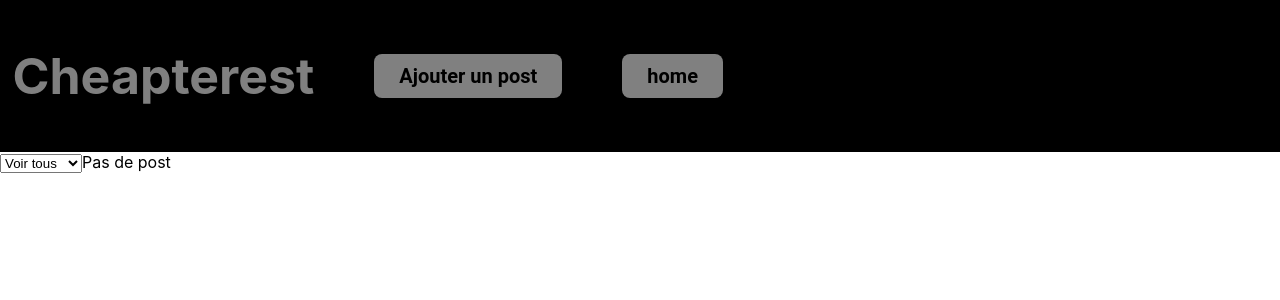
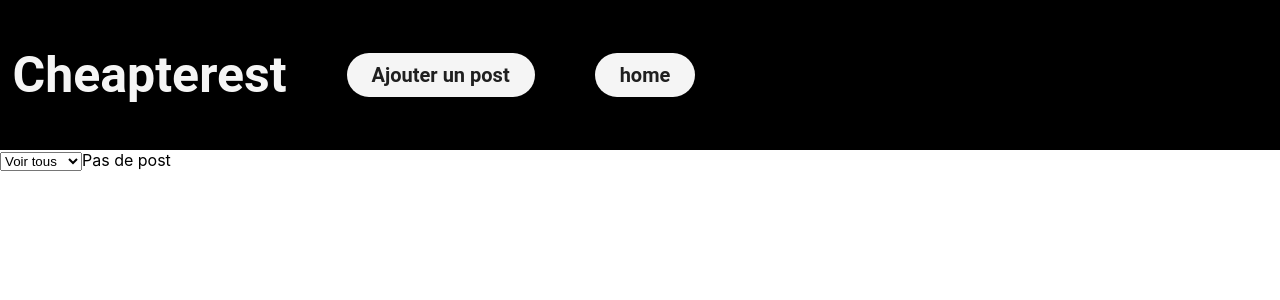
Before and after one commit to Sarahmarg/Cheapterest, a React (Create React App) app: page / in a window 1280 px wide. Shown: the top 300 px of the page. Built offline with nearby package versions, Linux system fonts and the light colour scheme.

Commit message:
css nath

```diff
--- a/src/App/App.css
+++ b/src/App/App.css
@@ -7,3 +7,35 @@ body {
   -webkit-font-smoothing: antialiased;
   -moz-osx-font-smoothing: grayscale;
 }
+
+.url-input {
+  margin-left: 3.5em;
+  font-size: 20px;
+  font-family: 'Roboto';
+  font-weight: bold;
+}
+
+.introuvable-input{
+  margin-left: 3.5em;
+  font-size: 20px;
+  font-family: 'Roboto';
+}
+
+
+.titre-input {
+  margin-left: 3.5em;
+  font-size: 20px;
+  font-family: 'Roboto';
+  font-weight: bold;
+}
+
+.description-input {
+  margin-left: 3.5em;
+  font-size: 20px;
+  font-family: 'Roboto';
+  font-weight: bold;
+}
+
+.container-addpost {
+  margin-top: 30px;
+}
--- a/src/App/App.js
+++ b/src/App/App.js
@@ -9,7 +9,7 @@ import {
 } from "react-router-dom";
 import Home from "../pages/Home"
 
-//L'arborescence de la page jouter un post
+//L'arborescence de la page ajouter un post
 function App() {
   const [items, setItems] = useState([])
 
--- a/src/components/Header/Header.module.css
+++ b/src/components/Header/Header.module.css
@@ -1,7 +1,8 @@
 .header {
-  background-color: black;
+  background-color: rgb(0, 0, 0);
   display: flex;
-  color: gray;
+  color: rgb(245, 245, 245);
+  font-family: 'Roboto';
   font-size: 25px;
   align-items: center;
   padding: 0.5em;
@@ -17,17 +18,22 @@
 
 .button {
   margin-left: 3em;
-  background-color: gray;
+  background-color: rgb(245, 245, 245);
   font-family:'Roboto';
   font-weight: bold;
   border: none;
-  color: rgb(0, 0, 0);
-  border-radius: 8px;
+  color: rgb(32, 32, 32);
+  border-radius: 30px;
   padding: 10px 25px;
   text-align: center;
   text-decoration: none;
   display: inline-block;
   font-size: 20px;
+  transition: all 0.3s ease-in-out;
+}
+
+.button:hover {
+  background: rgb(190, 190, 190);
 }
 
 
@@ -37,6 +43,8 @@
   margin: 0;
 }
 
+
+
 .menuItem {
   padding: 1em;
   text-decoration: none;
--- a/src/pages/Posts.js
+++ b/src/pages/Posts.js
@@ -72,16 +72,16 @@ function PostsPage(props) {
 
 
     return (
-        <div>
-            <label>Url de l'image</label>
+        <div className="container-addpost">
+            <label className='url-input'>Url de l'image : </label>
             <input onChange={handChangeUrl} type="text" value={url}></input><br/>
 
-            <img src={url} alt="introuvable"></img><br/>
+            <img className='introuvable-input'src={url} alt="introuvable"></img><br/>
 
-            <label>Titre</label>
+            <label className='titre-input'>Titre : </label>
             <input onChange={handChangeTitle} type="text" value={title}></input><br/>
 
-            <label>Description</label>
+            <label className='description-input'>Description : </label>
             <input onChange={handChangeDescription} type="text" value ={description}></input>
 
             <select onChange={handChangeCategory}>
@@ -94,7 +94,7 @@ function PostsPage(props) {
             <br/>
 
             <button className={styles.button} onClick={() => addItemandClean()}>Publier</button>
-            <button className={styles.button} onClick={() => clean() }>Réhinitialiser</button>
+            <button className={styles.button} onClick={() => clean() }>Réinitialiser</button>
 
 
         </div>
```
